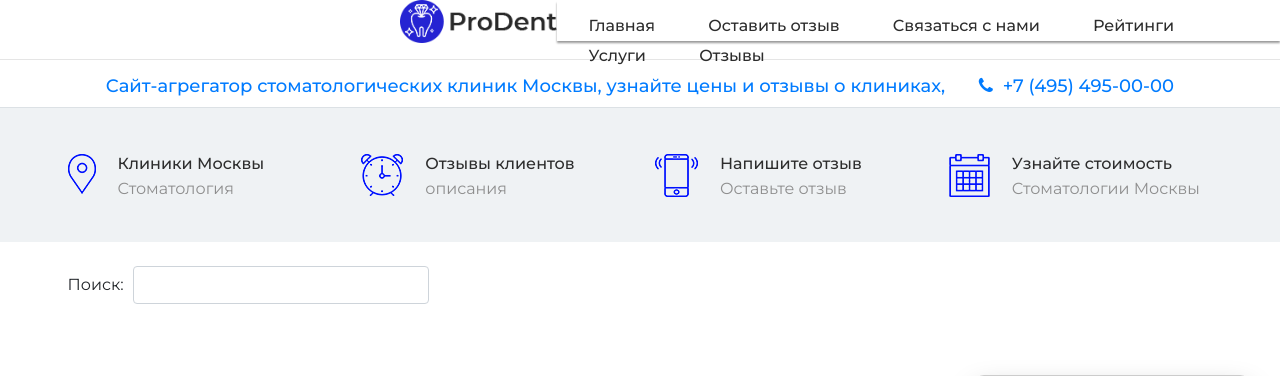
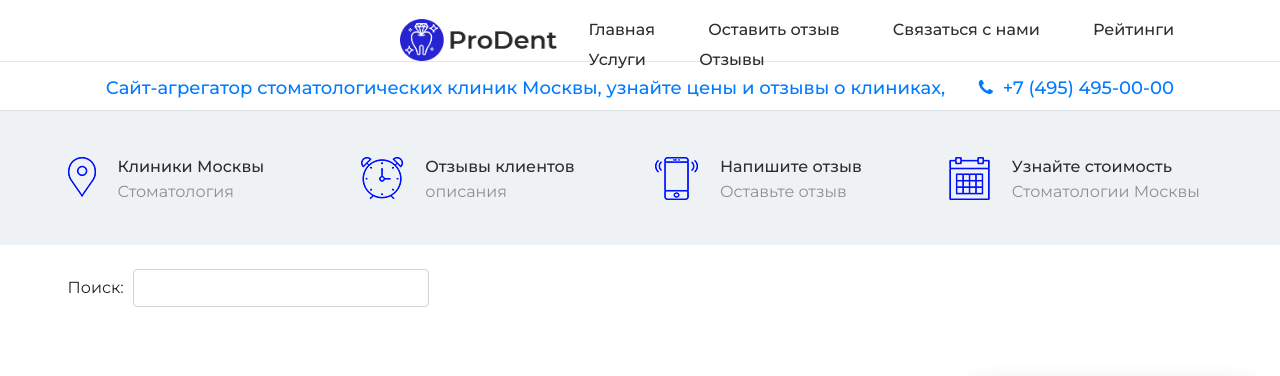
Before and after one commit to alexsks65536/seoproject, a Django app: page / in a window 1280 px wide. Shown: the top 376 px of the page. Run offline with Django 4.2, Linux system fonts and the light colour scheme; data comes from the database, SQL or seed files in the repository; both versions use the stored data as it was after the commit; parts of the project's set-up code (start-up, migrations or seed data) failed here and were passed over; some libraries are stand-ins or nearby versions.

Commit message:
главное меню 2

```diff
--- a/seoproject/mainapp/static/mainapp/css/style.css
+++ b/seoproject/mainapp/static/mainapp/css/style.css
@@ -537,17 +537,23 @@ ol {
   margin-bottom: 0;
 }
 #navigation{
-	    height: 40px;
-	    box-shadow: 0 2px 2px rgba(0, 0, 0, 0.4);
+	    height: 45px;
 	    font-size: 16px;
 	    line-height: 20px;
-	    top: 0px;
+	    padding: 5px 0 5px 0;
+	    margin: auto;
+	    /*margin: 0 40px 0 0;*/
+	    top: 0;
 	}
 #navigation.fixed{
 	    position: fixed;
+	    text-align: center;
+	    height: 60px;
 	    top: 0;
-	    width: 50%;
-	    background: #eee;
+	    box-shadow: 0 2px 2px rgba(0, 0, 0, 0.4);
+	    /*padding-left: 10px;*/
+	    width: 100%;
+	    background: #FFF;
 	}
 /*------------------
   Hero section
--- a/seoproject/mainapp/templates/mainapp/base.html
+++ b/seoproject/mainapp/templates/mainapp/base.html
@@ -37,7 +37,9 @@
 <!--	</div>-->
 
 	<!-- Header section -->
+
 	<header class="header-section">
+		<div id="navigation">
 		<div class="content-logo">
 			<!-- Site Logo -->
 			<a href="{% url 'index' %}" class="site-logo">
@@ -49,7 +51,7 @@
 			</div>
 			<!-- Main Menu -->
 		{% include 'mainapp/main_menu.html' %}
-
+		</div>
 		</div>
 <hr>
 		<div class="header-slogan">
--- a/seoproject/mainapp/templates/mainapp/main_menu.html
+++ b/seoproject/mainapp/templates/mainapp/main_menu.html
@@ -1,6 +1,6 @@
 <!--<<<<<<<<<<<<<< Шаблон главного меню >>>>>>>>>>>>>>>-->
 <!--<<<<<<<<<<<<<<<<<<>>>>>>>>>>>>>>>>>>>>>>>>>>>>>>>>>-->
-<div id="navigation">
+<!--<div id="navigation">-->
 <!--<ul class="footer-menu">-->
     <ul class="main-menu">
         {% for m in menu %}
@@ -11,4 +11,4 @@
         <li><a href="/#reviews">Отзывы</a></li>
     </ul>
 <!--</ul>-->
-</div>
+<!--</div>-->
```
Also changed, not shown: seoproject/db.sqlite3.
